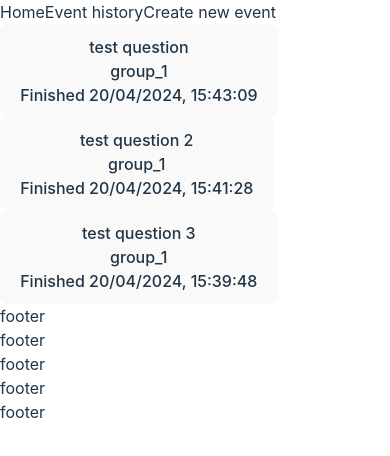
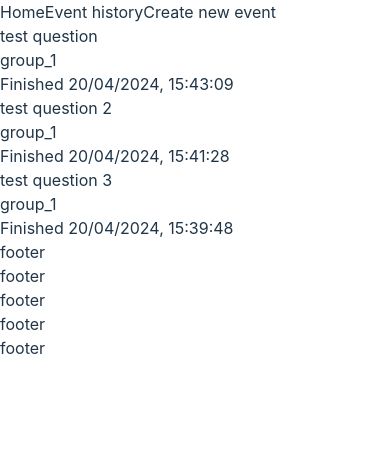
Before and after one commit to maciekgyver/bhl9-spociuchy, a React (Vite) app in the folder frontend/: page /history in a window 390 px wide. Shown: the top 456 px of the page. Built offline with nearby package versions, Linux system fonts and the light colour scheme.

Commit message:
Add some mobile styling

```diff
--- a/frontend/src/components/EventContainer.tsx
+++ b/frontend/src/components/EventContainer.tsx
@@ -1,28 +1,53 @@
 import Countdown from "react-countdown";
 import { ExistingEventData } from "../types/event.types";
 import { useState } from "react";
+import { Link } from "react-router-dom";
 
+interface EventInfoProps {
+  eventData: ExistingEventData;
+}
 interface EventContainerProps {
   eventData: ExistingEventData;
+  hasLink?: boolean;
 }
 
-export const EventContainer = ({ eventData }: EventContainerProps) => {
+const EventInfo = ({ eventData }: EventInfoProps) => {
   const { question, timestamp, group } = eventData;
   const [isEventActive, setIsEventActive] = useState(Date.now() < timestamp);
   const onComplete = () => {
     setIsEventActive(false);
   };
   return (
-    <button className="w-full flex flex-col items-center hover:bg-slate-600 transition-all duration-200 px-2 py-4 rounded-xl">
-      <h3 className="text-3xl">{question}</h3>
-      <p className="text-2xl">{group}</p>
-      <div className="text-4xl">
+    <>
+      <h3 className="text-2xl sm:text-3xl">{question}</h3>
+      <p className="text-xl sm:text-2xl">{group}</p>
+      <div className="text-2xl sm:text-3xl">
         {isEventActive ? (
           <Countdown date={timestamp} daysInHours onComplete={onComplete} />
         ) : (
           `Finished ${new Date(timestamp).toLocaleString("en-GB")}`
         )}
       </div>
-    </button>
+    </>
   );
 };
+
+export const EventContainer = ({ eventData, hasLink }: EventContainerProps) => {
+  const { id } = eventData;
+  return (
+    <>
+      {hasLink ? (
+        <Link
+          to={`/event/${id}`}
+          className="w-full flex flex-col items-center hover:bg-gray-800 transition-all duration-200 px-2 py-4 rounded-xl border bg-gray-900 "
+        >
+          <EventInfo eventData={eventData} />
+        </Link>
+      ) : (
+        <div className="w-full flex flex-col items-center px-2 py-4">
+          <EventInfo eventData={eventData} />
+        </div>
+      )}
+    </>
+  );
+};
--- a/frontend/src/components/MainLayout.tsx
+++ b/frontend/src/components/MainLayout.tsx
@@ -8,7 +8,7 @@ export const MainLayout = ({}: MainLayoutProps) => {
   return (
     <div className="flex flex-col h-full min-h-screen items-center">
       <Header />
-      <div className="flex flex-1 justify-center items-center container">
+      <div className="flex flex-1 justify-center items-center container px-4">
         <Outlet />
       </div>
       <Footer />
--- /dev/null
+++ b/frontend/src/mocks/eventsMock.ts
@@ -0,0 +1,22 @@
+import { ExistingEventData } from "../types/event.types";
+
+export const MOCKED_EVENTS: ExistingEventData[] = [
+  {
+    id: "1",
+    question: "test question",
+    timestamp: Date.now() + 1000,
+    group: "group_1",
+  },
+  {
+    id: "2",
+    question: "test question 2",
+    timestamp: Date.now() - 100000,
+    group: "group_1",
+  },
+  {
+    id: "3",
+    question: "test question 3",
+    timestamp: Date.now() - 200000,
+    group: "group_1",
+  },
+];
--- a/frontend/src/pages/EventHistoryPage.tsx
+++ b/frontend/src/pages/EventHistoryPage.tsx
@@ -1,29 +1,11 @@
 import { EventContainer } from "../components/EventContainer";
-import { ExistingEventData } from "../types/event.types";
-
-const MOCKED_EVENTS: ExistingEventData[] = [
-  {
-    question: "test question",
-    timestamp: Date.now() + 1000,
-    group: "group_1",
-  },
-  {
-    question: "test question 2",
-    timestamp: Date.now() - 100000,
-    group: "group_1",
-  },
-  {
-    question: "test question 3",
-    timestamp: Date.now() - 200000,
-    group: "group_1",
-  },
-];
+import { MOCKED_EVENTS } from "../mocks/eventsMock";
 
 export const EventHistoryPage = () => {
   return (
     <div className="flex flex-col gap-y-4 w-full">
       {MOCKED_EVENTS.map((event) => (
-        <EventContainer eventData={event} />
+        <EventContainer hasLink eventData={event} />
       ))}
     </div>
   );
--- a/frontend/src/pages/EventPage.tsx
+++ b/frontend/src/pages/EventPage.tsx
@@ -1,5 +1,4 @@
 import { useParams } from "react-router-dom";
-import { EventContainer } from "../components/EventContainer";
 
 const MOCK = {
   question: "What is the capital of France?",
@@ -17,7 +16,7 @@ interface ResponseColumnProps {
 const ResponseColumn = ({ names, heading }: ResponseColumnProps) => {
   return (
     <div className="flex-1 flex flex-col items-center gap-y-6">
-      <h3 className="text-2xl">{heading}</h3>
+      <h3 className="text-xl sm:text-2xl">{heading}</h3>
       <div className="flex flex-col items-center gap-y-1">
         {names.map((name) => (
           <p>{name}</p>
@@ -31,8 +30,9 @@ export const EventPage = () => {
   const { eventId } = useParams<{ eventId: string }>();
   return (
     <div className="flex flex-col w-full items-center gap-y-8">
-      <h1 className="text-6xl">Event page {eventId}</h1>
-      <EventContainer eventData={MOCK} />
+      <h1 className="text-4xl sm:text-6xl">Event page {eventId}</h1>
+      <h2 className="text-2xl sm:text-4xl">{MOCK.question}</h2>
+      <p className="text-xl sm:text-2xl">{MOCK.group}</p>
       <div className="flex w-full">
         <ResponseColumn heading="Accepted" names={MOCK.accepted} />
         <ResponseColumn heading="Rejected" names={MOCK.rejected} />
--- a/frontend/src/pages/HomePage.tsx
+++ b/frontend/src/pages/HomePage.tsx
@@ -2,6 +2,7 @@ import { EventContainer } from "../components/EventContainer";
 import { ExistingEventData } from "../types/event.types";
 
 const MOCKED_EVENT: ExistingEventData = {
+  id: "1",
   question: "test question",
   timestamp: Date.now() + 100000,
   group: "group_1",
@@ -10,7 +11,7 @@ const MOCKED_EVENT: ExistingEventData = {
 function HomePage() {
   return (
     <div className="w-full">
-      <EventContainer eventData={MOCKED_EVENT} />
+      <EventContainer hasLink eventData={MOCKED_EVENT} />
     </div>
   );
 }
--- a/frontend/src/types/event.types.ts
+++ b/frontend/src/types/event.types.ts
@@ -5,6 +5,7 @@ export type NewEventData = {
 };
 
 export type ExistingEventData = {
+  id: string;
   question: string;
   group: string;
   timestamp: number;
```
